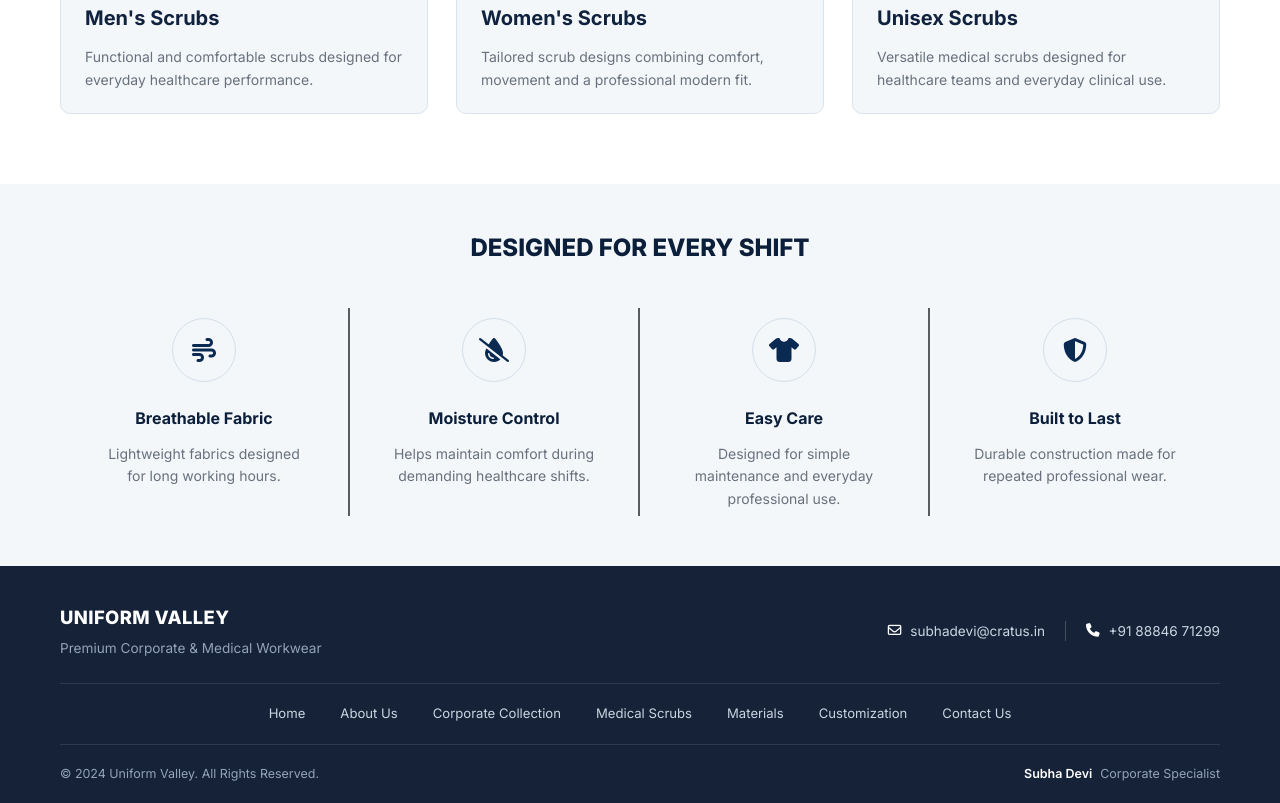
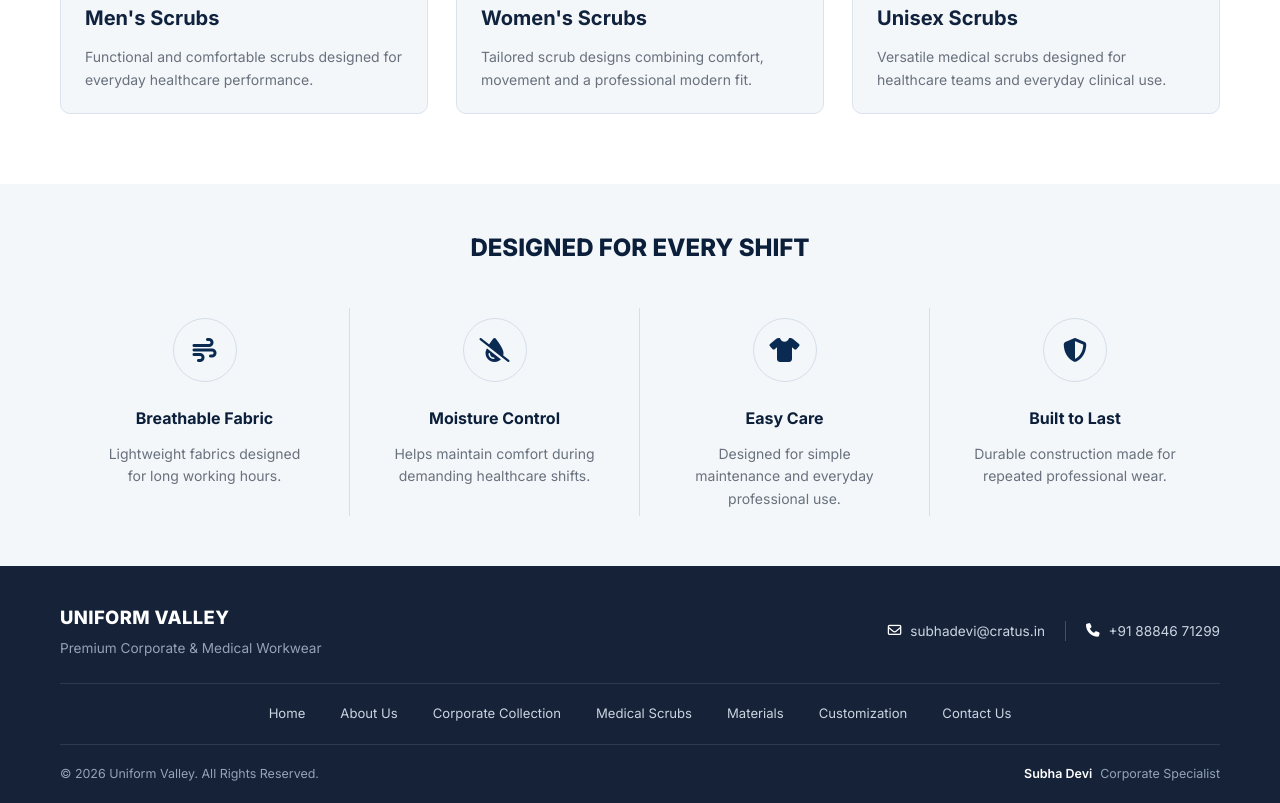
Before and after one commit to Daniya-21/OrangeValley, a plain HTML site: page scrubs.html in a window 1280 px wide. Shown: the part 1135-1938 px from the top of the page. Drawn offline with Linux system fonts and the light colour scheme.

Commit message:
Update Scrubs page design and process layout

```diff
--- a/css/scrubs.css
+++ b/css/scrubs.css
@@ -201,7 +201,7 @@
 
     text-align: center;
 
-    border-right: 2px solid #595b5e;
+    border-right: 1px solid #d6dee8;
 }
 
 .scrub-feature:last-child {
--- a/scrubs.html
+++ b/scrubs.html
@@ -388,7 +388,7 @@
             <div class="footer-bottom">
 
                 <p>
-                    &copy; 2024 Uniform Valley.
+                    &copy; 2026 Uniform Valley.
                     All Rights Reserved.
                 </p>
 
```
Also changed, not shown: about.html (+1 -1 lines), corporate.html (+1 -1 lines), index.html (+1 -1 lines).
